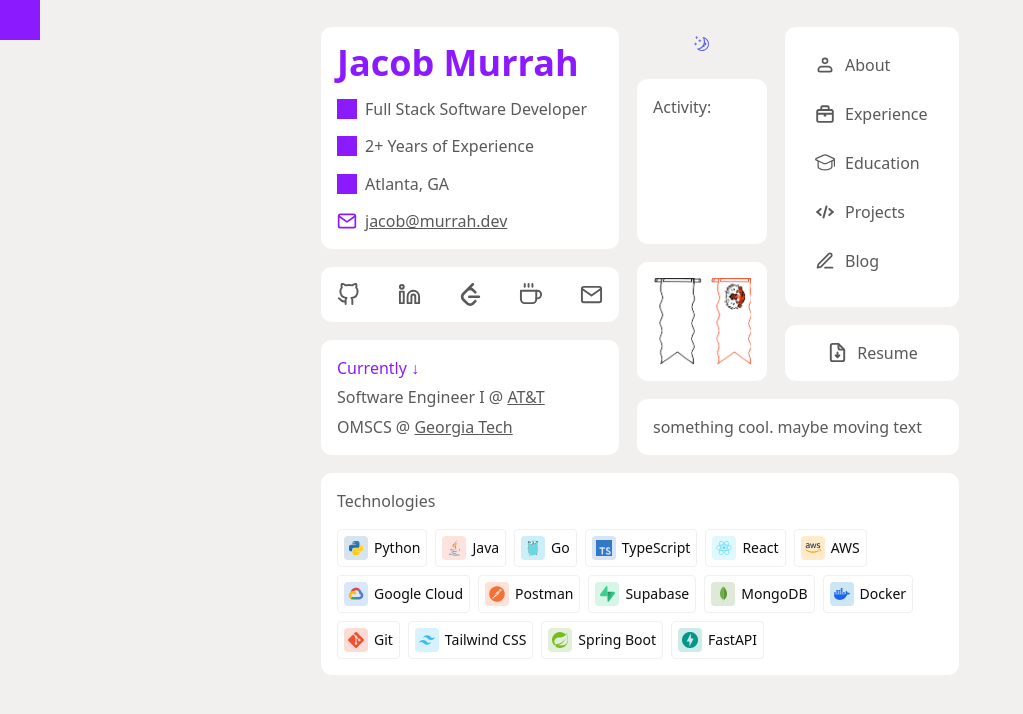
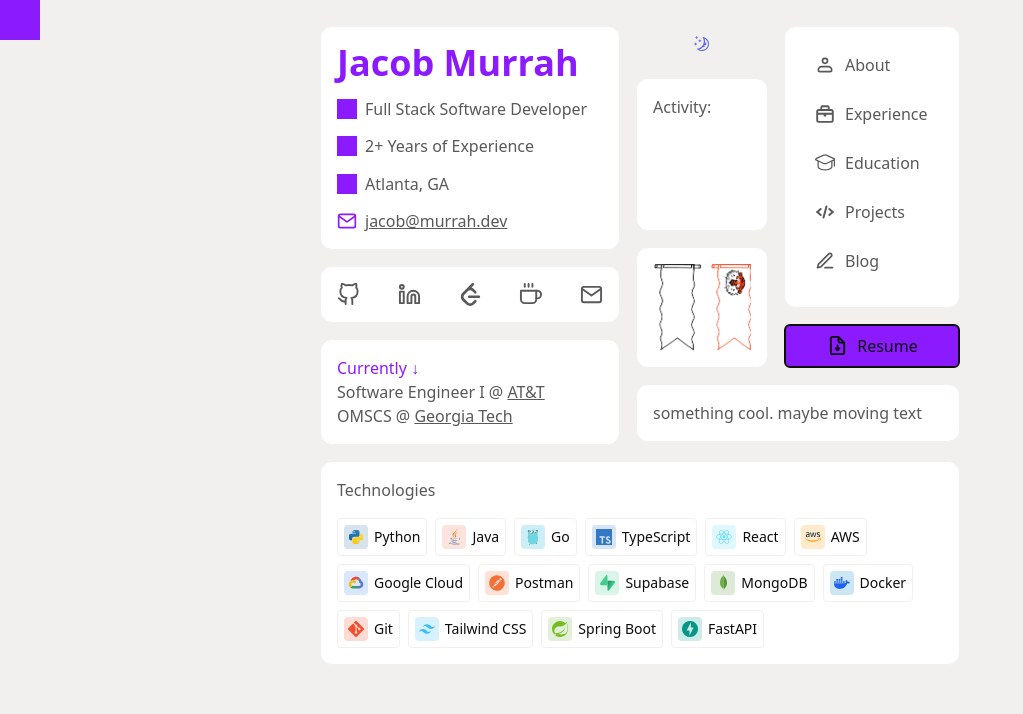
Before and after one commit to jmurrah/personal-portfolio-v2, a React (Vite) app: page / in a window 1280 px wide. Shown: the top 714 px of the page, without its empty margins (0-1023 px from the left). Built offline with nearby package versions, Linux system fonts and the light colour scheme; grey boxes are pictures that could not be loaded.

Commit message:
progress

```diff
--- a/src/index.css
+++ b/src/index.css
@@ -97,6 +97,17 @@ a {
     color 300ms cubic-bezier(0.4, 0, 0.2, 1);
 }
 
+.resume {
+  border-color: var(--text);
+  color: var(--text);
+  transition: font-weight 300ms cubic-bezier(0.4, 0, 0.2, 1);
+}
+
+.resume:hover {
+  font-weight: 700;
+  border-color: var(--text);
+}
+
 .hover-active.timeline-title,
 a:hover .underline {
   font-weight: 700;
--- a/src/pages/Home.tsx
+++ b/src/pages/Home.tsx
@@ -306,22 +306,18 @@ export default function Home() {
                 direction="right"
                 delay={1550}
                 triggerExit={cardsExiting}
-                className={`z-100 w-44 h-full flex items-center ${hideCards ? 'hidden' : ''}`}
+                className={`z-100 w-44 ${hideCards ? 'hidden' : ''}`}
                 onExitComplete={handleCardExited}
+                isCustomCard={true}
               >
                 <a
                   href="/resume"
                   target="_blank"
                   rel="noopener noreferrer"
-                  className="w-full flex items-center gap-2 justify-center"
+                  className="resume w-full inline-flex items-center justify-center gap-2 rounded-md px-4 py-2 bg-[var(--primary)] border-2"
                 >
-                  <SvgIcon
-                    href="/resume"
-                    src={ICONS.fileDownload}
-                    alt="Resume"
-                    hoverColor="var(--primary)"
-                  />
-                  Resume
+                  <SvgIcon src={ICONS.fileDownload} alt="Resume" color="var(--text)" />
+                  <p className="text-[var(--text)]">Resume</p>
                 </a>
               </AnimatedCard>
             </div>
```
